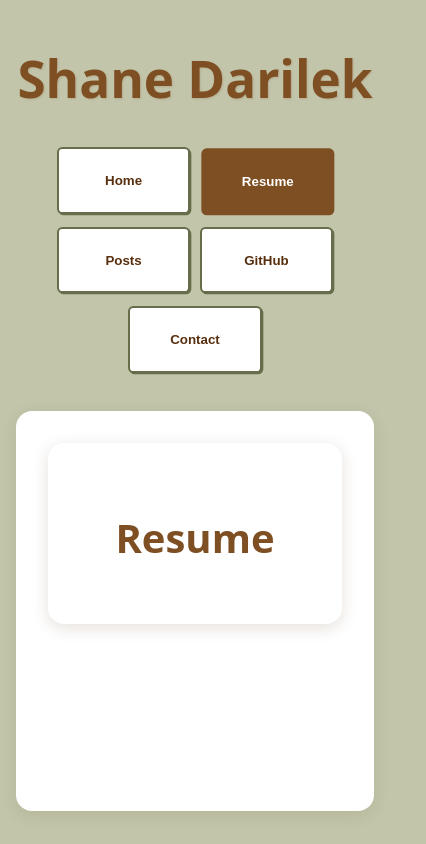
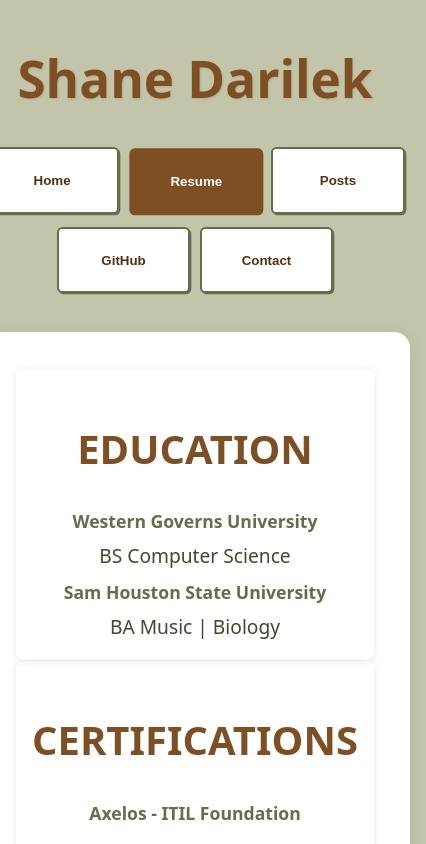
Before and after one commit to wsehsatnoen/swd, a React (Vite) app: page / in a window 390 px wide. Both pictures are taken after a click on the button "Resume". Shown: the top 844 px of the page, 426 px wide, since content can reach past the window. Built offline with nearby package versions, Linux system fonts and the light colour scheme.

Commit message:
Filled in the resume portion and made it pretty with mobile friendly functionality

```diff
--- a/src/App.css
+++ b/src/App.css
@@ -85,7 +85,7 @@
   line-height: 1.7;
   text-align: center;
   max-width: 600px;
-  margin: 0 auto 2rem;
+  margin: 0 auto;
 }
 
 /* Homepage styles */
--- a/src/Resume.css
+++ b/src/Resume.css
@@ -1,47 +1,148 @@
 .resume-container {
   display: flex;
-  flex-direction: column;
-  align-items: center;
+  gap: 2rem;
   background-color: var(--card-background);
-  border-radius: 1rem;
-  padding: 2rem;
-  margin: 1rem;
-  box-shadow: 0 4px 16px rgba(88, 47, 14, 0.15);
   max-width: 1000px;
-  margin: 0 auto;
+  margin: 0 auto; /* Center the container */
+  padding: 1rem; /* Add padding for mobile */
 }
 
 .resume-section {
-  margin-bottom: 2rem;
-  padding: 1.5rem;
-  background-color: var(--background-color);
-  border-radius: 0.5rem;
-  border-left: 4px solid var(--primary-color);
-  width: 100%;
+  display: flex;
+  flex-direction: column;
+  margin: 0 auto;
+  box-shadow: 0 4px 16px rgba(88, 47, 14, 0.15);
+  border-radius: 1rem;
+  padding: 2rem;
+  margin: .5rem;
+  width: 100%; /* Ensure full width on mobile */
+  transition: all 0.3s ease-in-out;
+}
+
+.resume-section:hover {
+  box-shadow: 0 6px 20px rgba(88, 47, 14, 0.25);
+  transform: translateY(-3px);
+  transition: all 0.3s ease-in-out;
 }
 
 .resume-section h2 {
   color: var(--primary-color);
   font-size: 1.5rem;
-  margin-bottom: 1rem;
   text-transform: uppercase;
-  letter-spacing: 1px;
+  margin-bottom: 1rem; /* Add spacing */
 }
 
 .resume-section h3 {
   color: var(--secondary-color);
-  font-size: 1.2rem;
-  margin-bottom: 0.5rem;
+  font-size: 1.5rem;
+  margin-top: .5em;
+  margin-bottom: 0.5rem; /* Add bottom margin */
+  line-height: 1.2; /* Better line height for readability */
 }
 
-.resume-section p, .resume-section li {
+.resume-section p {
   color: var(--text-secondary);
-  line-height: 1.6;
+  line-height: 1.4; /* Improved line height for mobile */
+  margin-bottom: 1rem;
 }
 
-img {
-  max-width: 100%;
-  height: auto;
-  border-radius: 0.5rem;
-  box-shadow: 0 2px 8px rgba(88, 47, 14, 0.1);
+.resume-section ul {
+  margin: 0.5rem 0 1.5rem 0;
+  padding-left: 1.2rem;
 }
+
+.resume-section li {
+  margin-bottom: 0.5rem;
+  line-height: 1.4;
+  color: var(--text-secondary);
+}
+
+/* Columns for desktop */
+.column {
+  flex: 1;
+}
+
+.column.left {
+  flex: 0.4; /* Slightly smaller left column */
+}
+
+.column.right {
+  flex: 0.6; /* Larger right column for experience */
+}
+
+/* Mobile responsive design */
+@media (max-width: 768px) {
+  .resume-container {
+    flex-direction: column;
+    padding: 0.5rem;
+    gap: 1rem;
+  }
+
+  .resume-section {
+    margin: 0.25rem 0;
+    padding: 1.5rem;
+    box-shadow: 0 2px 8px rgba(88, 47, 14, 0.1);
+  }
+
+  .resume-section h2 {
+    font-size: 1.3rem;
+    text-align: center;
+  }
+
+  .resume-section h3 {
+    font-size: 1.2rem;
+  }
+
+  .resume-section p {
+    font-size: 0.9rem;
+    line-height: 1.5;
+  }
+
+  .resume-section li {
+    font-size: 0.85rem;
+    line-height: 1.4;
+    margin-bottom: 0.75rem;
+  }
+}
+
+/* Extra small devices (phones, 480px and down) */
+@media (max-width: 480px) {
+  .resume-container {
+    padding: 0.25rem;
+  }
+
+  .resume-section {
+    padding: 1rem;
+    margin: 0.1rem 0;
+    border-radius: 0.5rem;
+  }
+
+  .resume-section h2 {
+    font-size: 1.2rem;
+  }
+
+  .resume-section h3 {
+    font-size: 1.1rem;
+  }
+
+  .resume-section p {
+    font-size: 0.85rem;
+  }
+
+  .resume-section li {
+    font-size: 0.8rem;
+    line-height: 1.3;
+  }
+}
+
+/* Landscape phone orientation */
+@media (max-width: 768px) and (orientation: landscape) {
+  .resume-container {
+    flex-direction: row;
+    gap: 1rem;
+  }
+
+  .resume-section {
+    padding: 1rem;
+  }
+}
--- a/src/Resume.jsx
+++ b/src/Resume.jsx
@@ -3,7 +3,53 @@
 function Resume() {
   return(
     <div className="resume-container">
-        <h2>Resume</h2>
+        <div className="column left">
+            <div className="resume-section">
+              <h2>Education</h2>
+              <h3>Western Governs University</h3>
+              <p>BS Computer Science</p>
+              <h3>Sam Houston State University</h3>
+              <p>BA Music | Biology</p>
+            </div>
+            <div className="resume-section">
+              <h2>Certifications</h2>
+              <h3>Axelos - ITIL Foundation</h3>
+              <h3>LPI Linux Essentials</h3>
+            </div>
+            <div className="resume-section">
+              <h2>Skills</h2>
+              <h3>Programming Languages</h3>
+              <p>JavaScript, Python, Java, C#, HTML, CSS, SQL</p>
+              <h3>Frameworks & Libraries</h3>
+              <p>Spring, React, Angular</p>
+              <h3>Tools & Platforms</h3>
+              <p>Git, Docker, AWS, Microsoft Office</p>
+            </div>
+        </div>
+        <div className="column right">
+          <div className="resume-section">
+            <h2>Experience</h2>
+            <h3>eFC Operations Coordinator</h3>
+            <p><em>HEB Leander eFC 764</em></p>
+            <p><em>2024 - Present</em></p>
+            <ul className="experience-content">
+              <li>Coordinated workload distribution across automated systems and 80+ warehouse associates to ensure timely outbound and inbound logistics/deliveries.</li>
+              <li>Successfully collaborated with peers to improve facility payroll by 15%.</li>
+              <li>Analyzed shipment data and employee performance metrics to drive improvements in throughput and operational efficiency</li>
+              <li>Created Plan-O-Gram for Non-Conveyable products to merchandise effectively and improve pallet selection based on product size, movement, weight, etc.</li>
+              <li>Successfully established SOP for equipment tracking, becoming one of the first facilities on process.</li>
+              <li>Stepped into technician roles as needed, demonstrating adaptability and hands-on experience with system tools and diagnostics.</li>
+            </ul>
+            <h3>Service Lead - Cash Controller Specialist</h3>
+            <p><em>Huntsville - HEB #728 / Austin 03 - HEB #425</em></p>
+            <p><em>2019 – 2024</em></p>
+            <ul className="experience-content">
+              <li>Directed daily operations on the sales floor, managing a team of 40+ employees to meet dynamic business demands and ensure seamless customer experiences.</li>
+              <li>Coached team members on standard operating procedures (SOPs), point-of-sale (POS) efficiency, and customer service best practices, improving overall IPM performance by 16%, hospitality scoring by 20%, and reducing transaction times.</li>
+              <li>Oversaw store-level cash flow processes, consolidating and verifying financial data, and investigating discrepancies to maintain financial accuracy and accountability.</li>
+            </ul>
+          </div>
+        </div>
 
     </div>
   )
```
